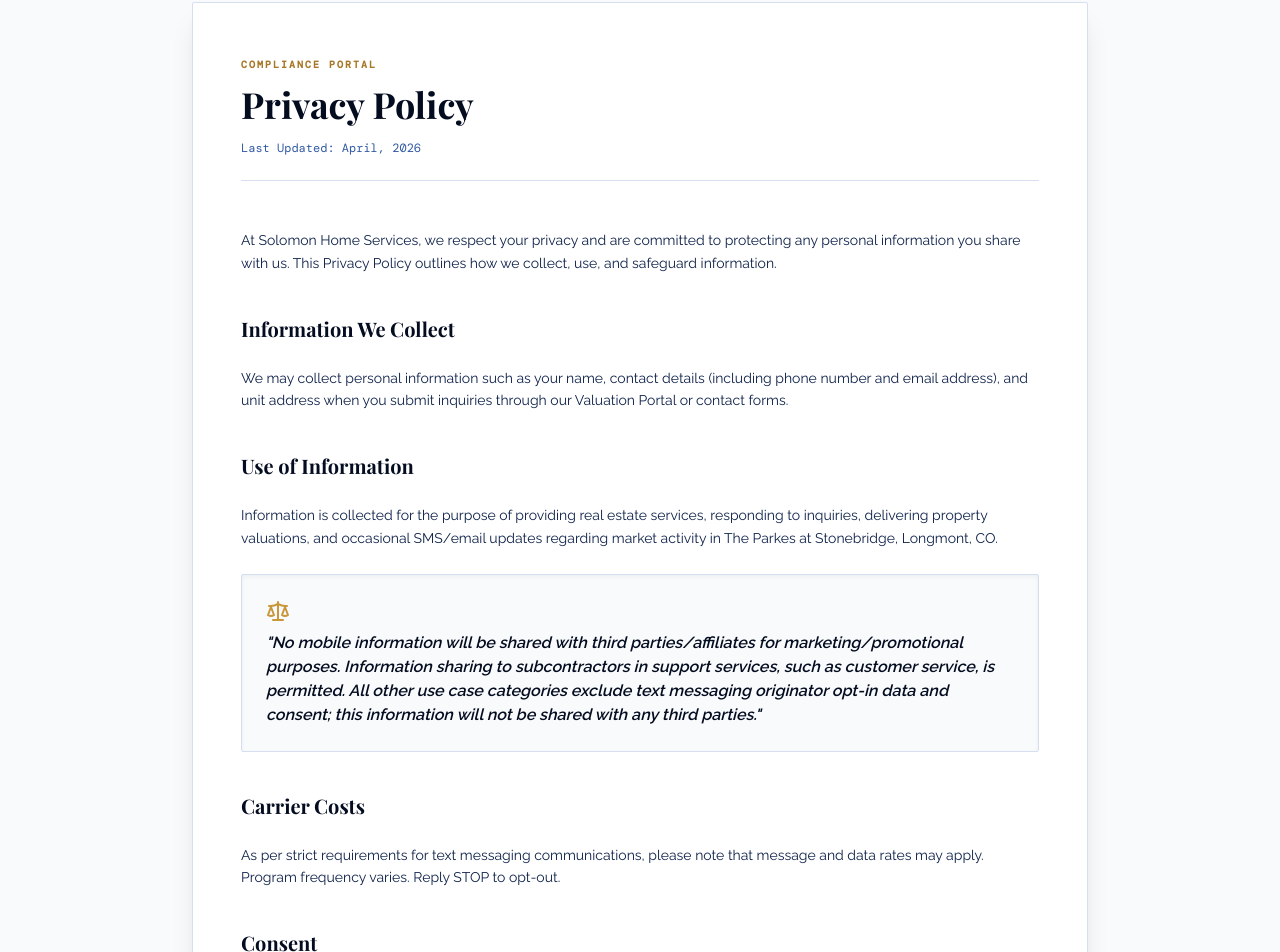
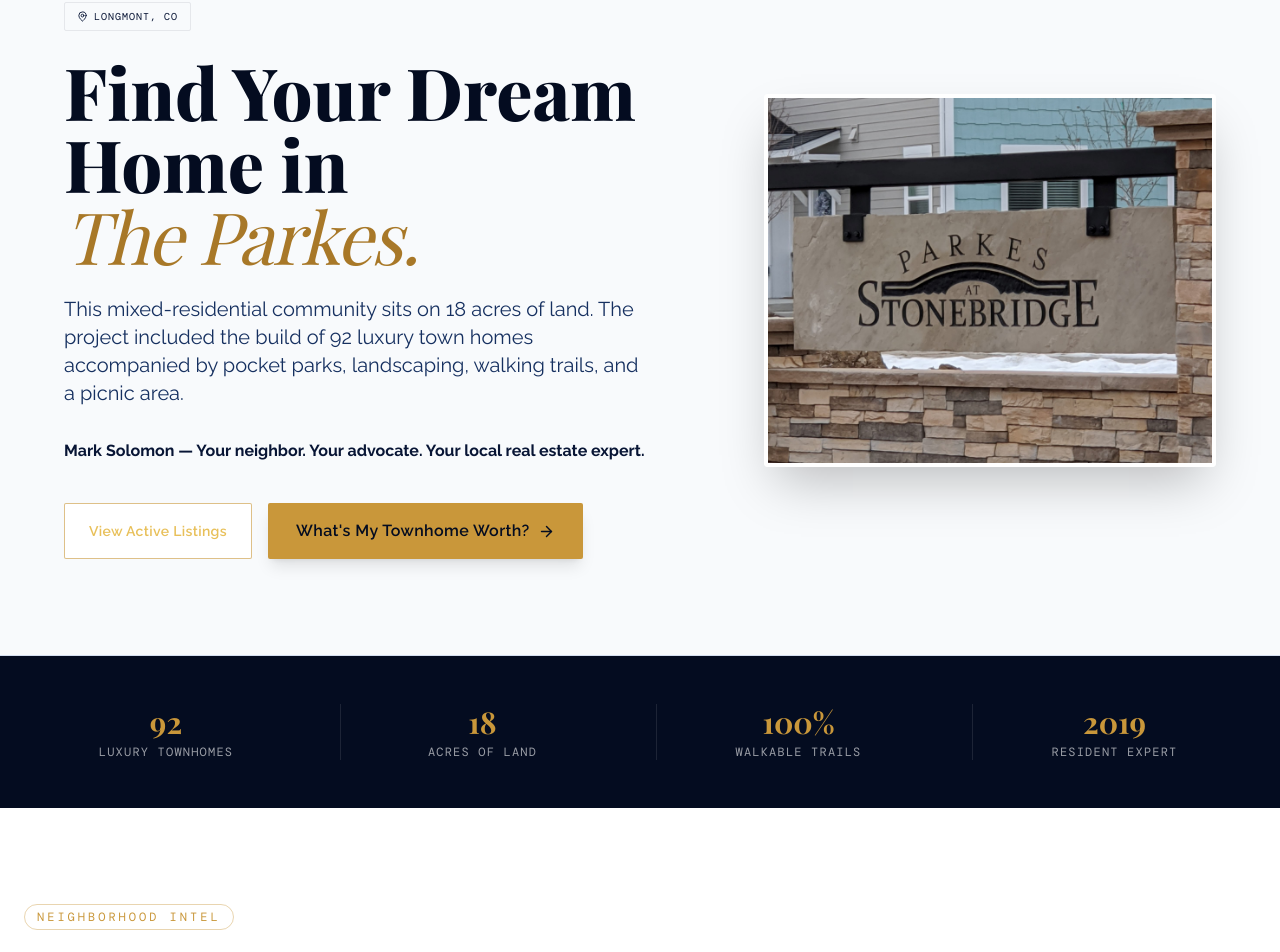
Before and after one commit to lasersolosbd/Parkes-at-Stonebridge-Microsite, a Next.js app: page / in a window 1280 px wide. Shown: the part 142-1094 px from the top of the page. Built offline with nearby package versions, Linux system fonts and the light colour scheme; a web font is replaced by a local one.

Commit message:
Update page.tsx

```diff
--- a/app/page.tsx
+++ b/app/page.tsx
@@ -1,54 +1,20 @@
 import Navbar from "@/components/Navbar";
+import HeroSection from "@/components/HeroSection";
+import StatsBar from "@/components/StatsBar";
+import NeighborAdvantage from "@/components/NeighborAdvantage";
+import MapSection from "@/components/MapSection";
+import ContactForm from "@/components/ContactForm";
 import Footer from "@/components/Footer";
-import { Scale } from "lucide-react";
 
-export default function PrivacyPolicy() {
-  const currentYear = new Date().getFullYear();
-  const currentMonth = new Date().toLocaleString('en-US', { month: 'long' });
-
+export default function Home() {
   return (
-    <main className="min-h-screen bg-slate-50 text-navy-900">
+    <main className="overflow-x-hidden bg-white">
       <Navbar />
-
-      <section className="pt-36 pb-24 px-6 lg:px-16">
-        <div className="max-w-4xl mx-auto bg-white p-8 md:p-12 border border-navy-100 rounded-sm shadow-xl">
-
-          {/* Header */}
-          <div className="mb-12 border-b border-navy-100 pb-6">
-            <span className="inline-block font-mono text-[10px] tracking-[0.2em] uppercase text-gold-600 font-semibold mb-3">Compliance Portal</span>
-            <h1 className="font-display text-4xl font-bold text-navy-950 mb-4">Privacy Policy</h1>
-            <p className="text-navy-500 font-mono text-xs">Last Updated: {currentMonth}, {currentYear}</p>
-          </div>
-
-          {/* Policy content */}
-          <div className="font-body text-navy-800 text-sm space-y-6 leading-relaxed">
-            <p>At Solomon Home Services, we respect your privacy and are committed to protecting any personal information you share with us. This Privacy Policy outlines how we collect, use, and safeguard information.</p>
-
-            <h2 className="font-display text-xl font-bold text-navy-950 pt-4 mb-2">Information We Collect</h2>
-            <p>We may collect personal information such as your name, contact details (including phone number and email address), and unit address when you submit inquiries through our Valuation Portal or contact forms.</p>
-
-            <h2 className="font-display text-xl font-bold text-navy-950 pt-4 mb-2">Use of Information</h2>
-            <p>Information is collected for the purpose of providing real estate services, responding to inquiries, delivering property valuations, and occasional SMS/email updates regarding market activity in The Parkes at Stonebridge, Longmont, CO.</p>
-
-            {/* Strict Non-sharing Clause */}
-            <div className="bg-slate-50 border border-navy-100 p-6 rounded-sm shadow-inner text-navy-950 font-semibold italic text-base my-8">
-              <Scale className="text-gold-500 mb-2" />
-              "No mobile information will be shared with third parties/affiliates for marketing/promotional purposes. Information sharing to subcontractors in support services, such as customer service, is permitted. All other use case categories exclude text messaging originator opt-in data and consent; this information will not be shared with any third parties."
-            </div>
-
-            <h2 className="font-display text-xl font-bold text-navy-950 pt-4 mb-2">Carrier Costs</h2>
-            <p>As per strict requirements for text messaging communications, please note that message and data rates may apply. Program frequency varies. Reply STOP to opt-out.</p>
-
-            <h2 className="font-display text-xl font-bold text-navy-950 pt-4 mb-2">Consent</h2>
-            <p>By using our website and providing personal information, you consent to the terms of this Privacy Policy.</p>
-
-            <h2 className="font-display text-xl font-bold text-navy-950 pt-4 mb-2">Contact Us</h2>
-            <p>If you have any questions or require clarification regarding this Privacy Policy, please connect with Mark Solomon at mark@solomonhomeservices.com.</p>
-          </div>
-
-        </div>
-      </section>
-
+      <HeroSection />
+      <StatsBar />
+      <NeighborAdvantage />
+      <MapSection />
+      <ContactForm />
       <Footer />
     </main>
   );
```
